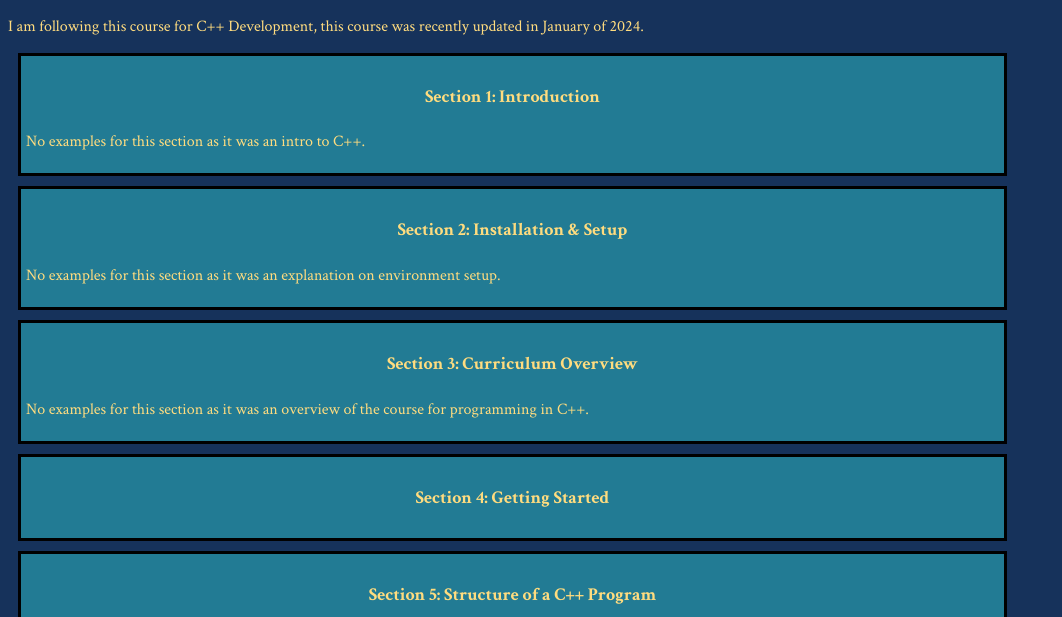
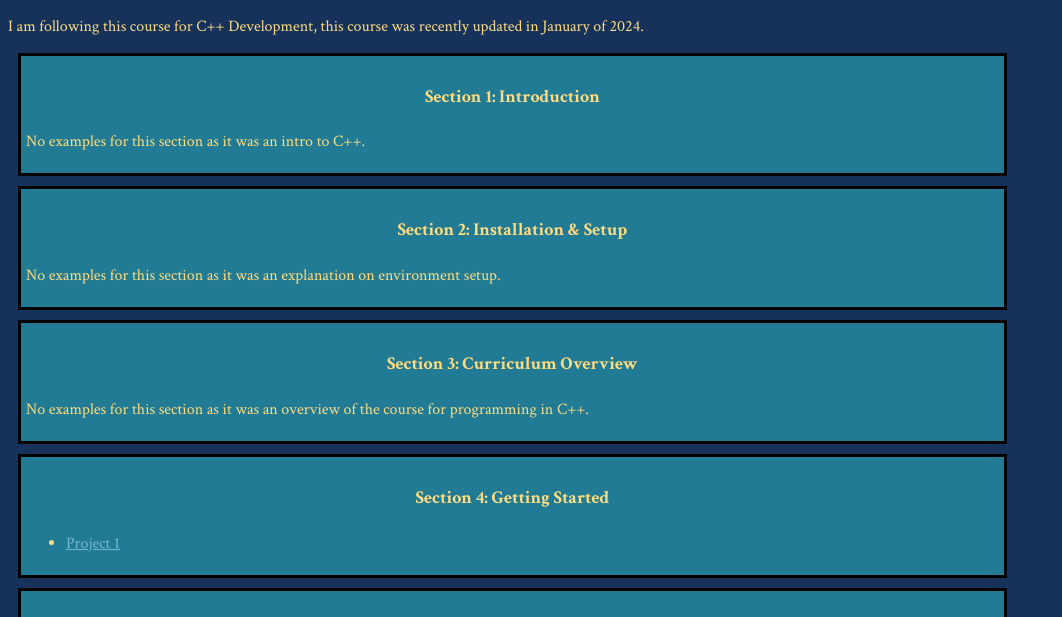
Before and after one commit to techguysa/portfolio, a plain HTML site: page public/cpp/cpp.html in a window 1280 px wide. Shown: the part 161-778 px from the top of the page, without its empty margins (0-1062 px from the left). Drawn offline with Linux system fonts and the light colour scheme.

Commit message:
Add files via upload

```diff
--- a/public/cpp/cpp.html
+++ b/public/cpp/cpp.html
@@ -44,6 +44,11 @@
         </div>
         <div class = "section">
             <h4>Section 4: Getting Started</h4>
+            <ul>
+                <li>
+                    <a href = "./section4/project1/project1.html">Project 1</a>
+                </li>
+            </ul>
         </div>
         <div class = "section">
             <h4>Section 5: Structure of a C++ Program</h4>
```
